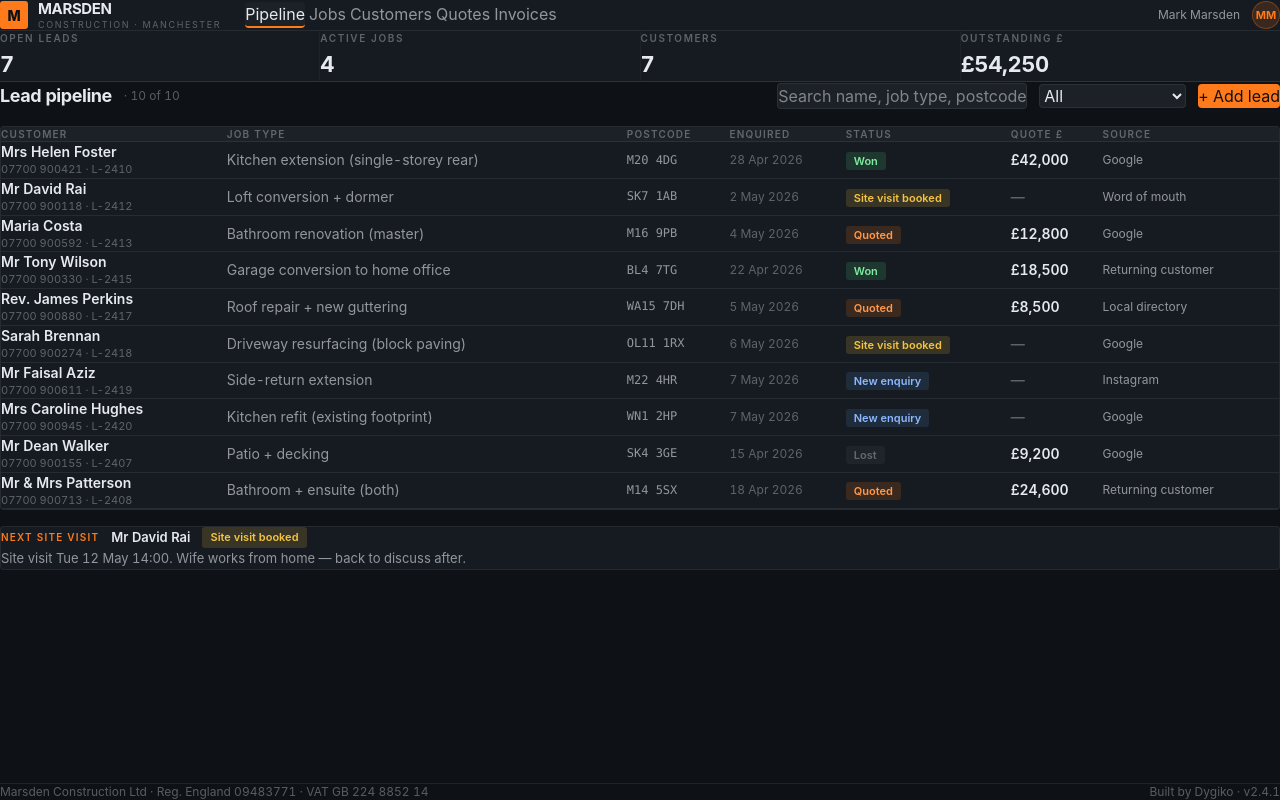
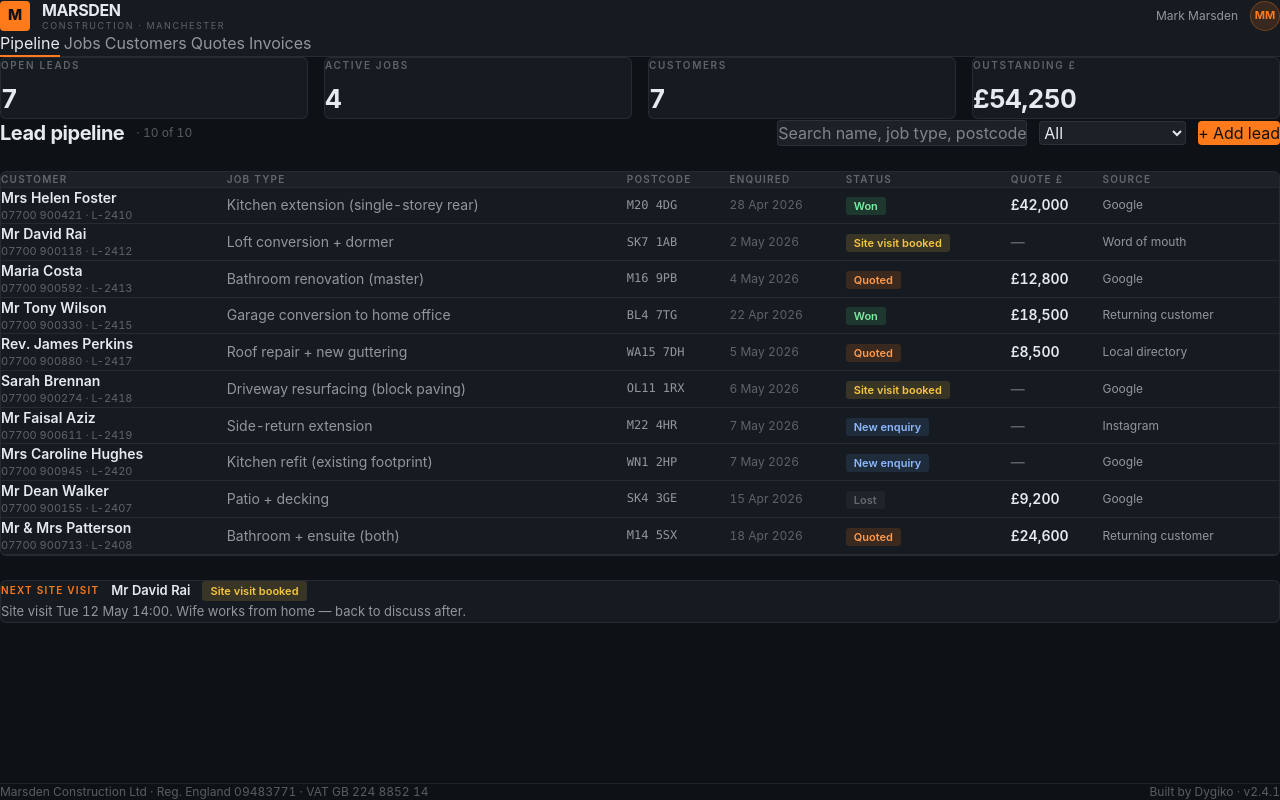
Before and after one commit to samdygiko/marsden-crm, a Next.js app: page / in a window 1280 px wide. Built offline with nearby package versions, Linux system fonts and the light colour scheme.

Commit message:
Marsden CRM: roomier layout — max-width container + more padding

```diff
--- a/src/app/page.tsx
+++ b/src/app/page.tsx
@@ -173,60 +173,68 @@ export default function MarsdenCRM() {
   return (
     <div className="min-h-screen flex flex-col" style={{ background: "var(--bg)" }}>
       {/* Top bar */}
-      <header className="flex items-center gap-6 px-6 py-3" style={{ borderBottom: "1px solid var(--border)", background: "var(--panel)" }}>
-        <div className="flex items-center gap-2.5">
-          <div style={{ width: 28, height: 28, background: "var(--accent)", borderRadius: 3, display: "flex", alignItems: "center", justifyContent: "center", color: "#0E1217", fontWeight: 800, fontSize: 14, letterSpacing: "-0.02em" }}>
+      <header style={{ borderBottom: "1px solid var(--border)", background: "var(--panel)" }}>
+        <div className="max-w-7xl mx-auto flex items-center gap-8 px-8 py-4">
+          <div className="flex items-center gap-3">
+            <div style={{ width: 30, height: 30, background: "var(--accent)", borderRadius: 4, display: "flex", alignItems: "center", justifyContent: "center", color: "#0E1217", fontWeight: 800, fontSize: 15, letterSpacing: "-0.02em" }}>
               M
             </div>
             <div className="flex flex-col leading-tight">
-            <span className="font-bold tracking-tight" style={{ fontSize: 15 }}>MARSDEN</span>
+              <span className="font-bold tracking-tight" style={{ fontSize: 16 }}>MARSDEN</span>
               <span style={{ fontSize: 9, letterSpacing: "0.18em", textTransform: "uppercase", color: "var(--text-faint)" }}>Construction · Manchester</span>
             </div>
           </div>
 
-        <nav className="flex items-center gap-1 ml-2">
+          <div className="flex-1" />
+          <div className="flex items-center gap-3 text-xs" style={{ color: "var(--text-muted)" }}>
+            <span>Mark Marsden</span>
+            <div style={{ width: 30, height: 30, borderRadius: "50%", background: "rgba(255,122,26,0.15)", color: "var(--accent)", display: "flex", alignItems: "center", justifyContent: "center", fontSize: 11, fontWeight: 700, border: "1px solid rgba(255,122,26,0.3)" }}>
+              MM
+            </div>
+          </div>
+        </div>
+
+        {/* Tab nav — separate row, more space */}
+        <div className="max-w-7xl mx-auto px-8">
+          <nav className="flex items-center gap-1">
             {TABS.map((t) => (
               <button
                 key={t}
                 onClick={() => setTab(t)}
-              className="text-sm font-medium px-4 py-2 rounded-sm transition-colors"
+                className="text-sm font-medium px-4 py-3 transition-colors"
                 style={{
-                background: tab === t ? "var(--panel-2)" : "transparent",
+                  background: "transparent",
                   color: tab === t ? "var(--text)" : "var(--text-muted)",
                   borderBottom: tab === t ? "2px solid var(--accent)" : "2px solid transparent",
+                  marginBottom: -1,
                 }}
               >
                 {t}
               </button>
             ))}
           </nav>
-
-        <div className="flex-1" />
-        <div className="flex items-center gap-3 text-xs" style={{ color: "var(--text-muted)" }}>
-          <span>Mark Marsden</span>
-          <div style={{ width: 28, height: 28, borderRadius: "50%", background: "rgba(255,122,26,0.15)", color: "var(--accent)", display: "flex", alignItems: "center", justifyContent: "center", fontSize: 11, fontWeight: 700, border: "1px solid rgba(255,122,26,0.3)" }}>
-            MM
-          </div>
         </div>
       </header>
 
-      {/* Stats strip */}
-      <div className="grid grid-cols-2 md:grid-cols-4 gap-px" style={{ background: "var(--border)", borderBottom: "1px solid var(--border)" }}>
+      {/* Stats — inside main content width, with breathing room */}
+      <div className="max-w-7xl mx-auto w-full px-8 pt-8">
+        <div className="grid grid-cols-2 md:grid-cols-4 gap-4">
           {[
             { label: "Open leads", value: openLeadsCount },
             { label: "Active jobs", value: activeJobsCount },
             { label: "Customers", value: customersCount },
             { label: "Outstanding £", value: fmtMoney(totalOutstanding) },
           ].map((s) => (
-          <div key={s.label} className="px-6 py-4 flex flex-col gap-0.5" style={{ background: "var(--panel)" }}>
+            <div key={s.label} className="px-5 py-5 rounded-md flex flex-col gap-1.5" style={{ background: "var(--panel)", border: "1px solid var(--border)" }}>
               <span style={{ fontSize: 10, fontWeight: 600, letterSpacing: "0.16em", textTransform: "uppercase", color: "var(--text-faint)" }}>{s.label}</span>
-            <span style={{ fontSize: 22, fontWeight: 700, letterSpacing: "-0.02em" }}>{s.value}</span>
+              <span style={{ fontSize: 26, fontWeight: 700, letterSpacing: "-0.025em" }}>{s.value}</span>
             </div>
           ))}
         </div>
+      </div>
 
-      {/* Tab content */}
-      <main className="flex-1 px-6 py-5">
+      {/* Tab content — constrained width, generous padding */}
+      <main className="flex-1 max-w-7xl mx-auto w-full px-8 py-8">
         {tab === "Pipeline" && <PipelineTab />}
         {tab === "Jobs" && <JobsTab />}
         {tab === "Customers" && <CustomersTab />}
@@ -234,9 +242,11 @@ export default function MarsdenCRM() {
         {tab === "Invoices" && <InvoicesTab />}
       </main>
 
-      <footer className="px-6 py-3 text-xs flex items-center justify-between" style={{ borderTop: "1px solid var(--border)", color: "var(--text-faint)" }}>
+      <footer style={{ borderTop: "1px solid var(--border)", color: "var(--text-faint)" }}>
+        <div className="max-w-7xl mx-auto px-8 py-4 text-xs flex items-center justify-between flex-wrap gap-2">
           <span>Marsden Construction Ltd · Reg. England 09483771 · VAT GB 224 8852 14</span>
           <span>Built by Dygiko · v2.4.1</span>
+        </div>
       </footer>
     </div>
   );
@@ -257,9 +267,9 @@ function PipelineTab() {
   });
 
   return (
-    <div className="flex flex-col gap-4">
+    <div className="flex flex-col gap-6">
       <div className="flex items-center gap-3 flex-wrap">
-        <h2 className="text-lg font-bold tracking-tight">Lead pipeline</h2>
+        <h2 className="text-xl font-bold tracking-tight">Lead pipeline</h2>
         <span style={{ fontSize: 12, color: "var(--text-faint)" }}>· {filtered.length} of {LEADS.length}</span>
         <div className="flex-1" />
         <input
@@ -288,12 +298,12 @@ function PipelineTab() {
         </button>
       </div>
 
-      <div className="rounded-sm overflow-hidden" style={{ background: "var(--panel)", border: "1px solid var(--border)" }}>
+      <div className="rounded-md overflow-hidden" style={{ background: "var(--panel)", border: "1px solid var(--border)" }}>
         <table className="w-full text-sm">
           <thead>
             <tr style={{ background: "var(--panel-2)", borderBottom: "1px solid var(--border)" }}>
               {["Customer", "Job type", "Postcode", "Enquired", "Status", "Quote £", "Source"].map((h) => (
-                <th key={h} className="text-left py-2.5 px-4" style={{ fontSize: 10, fontWeight: 600, letterSpacing: "0.12em", textTransform: "uppercase", color: "var(--text-faint)" }}>
+                <th key={h} className="text-left py-3 px-5" style={{ fontSize: 10, fontWeight: 600, letterSpacing: "0.12em", textTransform: "uppercase", color: "var(--text-faint)" }}>
                   {h}
                 </th>
               ))}
@@ -301,15 +311,15 @@ function PipelineTab() {
           </thead>
           <tbody>
             {filtered.map((l) => (
-              <tr key={l.id} className="hover:bg-[rgba(255,255,255,0.02)]" style={{ borderBottom: "1px solid var(--border)" }}>
-                <td className="py-3 px-4">
+              <tr key={l.id} className="hover:bg-[rgba(255,255,255,0.025)] transition-colors" style={{ borderBottom: "1px solid var(--border)" }}>
+                <td className="py-4 px-5">
                   <div className="font-semibold">{l.name}</div>
                   <div style={{ fontSize: 11, color: "var(--text-faint)" }}>{l.phone} · {l.id}</div>
                 </td>
-                <td className="py-3 px-4" style={{ color: "var(--text-muted)" }}>{l.jobType}</td>
-                <td className="py-3 px-4" style={{ fontFamily: "ui-monospace, SFMono-Regular, Menlo, monospace", fontSize: 12, color: "var(--text-muted)" }}>{l.postcode}</td>
+                <td className="py-4 px-5" style={{ color: "var(--text-muted)" }}>{l.jobType}</td>
+                <td className="py-4 px-5" style={{ fontFamily: "ui-monospace, SFMono-Regular, Menlo, monospace", fontSize: 12, color: "var(--text-muted)" }}>{l.postcode}</td>
                 <td className="py-3 px-4 text-xs" style={{ color: "var(--text-faint)" }}>{fmtDate(l.enquiredOn)}</td>
-                <td className="py-3 px-4"><StatusPill status={l.status} /></td>
+                <td className="py-4 px-5"><StatusPill status={l.status} /></td>
                 <td className="py-3 px-4 font-semibold" style={{ color: l.value ? "var(--text)" : "var(--text-faint)" }}>{fmtMoney(l.value)}</td>
                 <td className="py-3 px-4 text-xs" style={{ color: "var(--text-muted)" }}>{l.source}</td>
               </tr>
@@ -323,7 +333,7 @@ function PipelineTab() {
         const featured = LEADS.find(l => l.status === "Site visit booked");
         if (!featured) return null;
         return (
-          <div className="rounded-sm p-4" style={{ background: "var(--panel)", border: "1px solid var(--border)" }}>
+          <div className="rounded-md p-5" style={{ background: "var(--panel)", border: "1px solid var(--border)" }}>
             <div className="flex items-center gap-3 mb-2">
               <span style={{ fontSize: 10, fontWeight: 600, letterSpacing: "0.12em", textTransform: "uppercase", color: "var(--accent)" }}>Next site visit</span>
               <span style={{ fontSize: 13, fontWeight: 600 }}>{featured.name}</span>
@@ -346,19 +356,19 @@ function JobsTab() {
   const completed = JOBS.filter(j => j.status === "Completed");
 
   return (
-    <div className="flex flex-col gap-6">
+    <div className="flex flex-col gap-10">
       <div>
-        <div className="flex items-center gap-3 mb-3">
-          <h2 className="text-lg font-bold tracking-tight">This week</h2>
+        <div className="flex items-center gap-3 mb-5">
+          <h2 className="text-xl font-bold tracking-tight">This week</h2>
           <span style={{ fontSize: 12, color: "var(--text-faint)" }}>· {active.length} live job{active.length !== 1 ? "s" : ""}</span>
           <div className="flex-1" />
           <button className="text-xs font-semibold px-3 py-1.5 rounded-sm" style={{ background: "var(--accent)", color: "#0E1217" }}>
             + Schedule job
           </button>
         </div>
-        <div className="grid grid-cols-1 lg:grid-cols-2 gap-3">
+        <div className="grid grid-cols-1 lg:grid-cols-2 gap-5">
           {active.map((j) => (
-            <div key={j.id} className="rounded-sm p-4 flex flex-col gap-2" style={{ background: "var(--panel)", border: "1px solid var(--border)" }}>
+            <div key={j.id} className="rounded-md p-5 flex flex-col gap-3" style={{ background: "var(--panel)", border: "1px solid var(--border)" }}>
               <div className="flex items-center justify-between gap-2">
                 <span style={{ fontSize: 10, fontWeight: 600, letterSpacing: "0.12em", textTransform: "uppercase", color: "var(--text-faint)" }}>{j.id}</span>
                 <StatusPill status={j.status} />
@@ -392,22 +402,22 @@ function JobsTab() {
       </div>
 
       <div>
-        <h2 className="text-lg font-bold tracking-tight mb-3">Recently completed</h2>
+        <h2 className="text-xl font-bold tracking-tight mb-5">Recently completed</h2>
         <div className="rounded-sm overflow-hidden" style={{ background: "var(--panel)", border: "1px solid var(--border)" }}>
           <table className="w-full text-sm">
             <thead>
               <tr style={{ background: "var(--panel-2)", borderBottom: "1px solid var(--border)" }}>
                 {["Customer", "Job", "Postcode", "Finished", "Value"].map((h) => (
-                  <th key={h} className="text-left py-2.5 px-4" style={{ fontSize: 10, fontWeight: 600, letterSpacing: "0.12em", textTransform: "uppercase", color: "var(--text-faint)" }}>{h}</th>
+                  <th key={h} className="text-left py-3 px-5" style={{ fontSize: 10, fontWeight: 600, letterSpacing: "0.12em", textTransform: "uppercase", color: "var(--text-faint)" }}>{h}</th>
                 ))}
               </tr>
             </thead>
             <tbody>
               {completed.map((j) => (
-                <tr key={j.id} className="hover:bg-[rgba(255,255,255,0.02)]" style={{ borderBottom: "1px solid var(--border)" }}>
+                <tr key={j.id} className="hover:bg-[rgba(255,255,255,0.025)] transition-colors" style={{ borderBottom: "1px solid var(--border)" }}>
                   <td className="py-3 px-4 font-semibold">{j.customer}</td>
-                  <td className="py-3 px-4" style={{ color: "var(--text-muted)" }}>{j.type}</td>
-                  <td className="py-3 px-4" style={{ fontFamily: "ui-monospace, monospace", fontSize: 12, color: "var(--text-muted)" }}>{j.postcode}</td>
+                  <td className="py-4 px-5" style={{ color: "var(--text-muted)" }}>{j.type}</td>
+                  <td className="py-4 px-5" style={{ fontFamily: "ui-monospace, monospace", fontSize: 12, color: "var(--text-muted)" }}>{j.postcode}</td>
                   <td className="py-3 px-4 text-xs" style={{ color: "var(--text-faint)" }}>{fmtDate(j.end)}</td>
                   <td className="py-3 px-4 font-semibold">{fmtMoney(j.value)}</td>
                 </tr>
@@ -430,7 +440,7 @@ function CustomersTab() {
   return (
     <div className="flex flex-col gap-4">
       <div className="flex items-center gap-3 flex-wrap">
-        <h2 className="text-lg font-bold tracking-tight">Customers</h2>
+        <h2 className="text-xl font-bold tracking-tight">Customers</h2>
         <span style={{ fontSize: 12, color: "var(--text-faint)" }}>· {filtered.length} of {CUSTOMERS.length} · {fmtMoney(totalLifetime)} lifetime value</span>
         <div className="flex-1" />
         <input
@@ -446,9 +456,9 @@ function CustomersTab() {
         </button>
       </div>
 
-      <div className="grid grid-cols-1 md:grid-cols-2 lg:grid-cols-3 gap-3">
+      <div className="grid grid-cols-1 md:grid-cols-2 lg:grid-cols-3 gap-5">
         {filtered.map((c) => (
-          <div key={c.id} className="rounded-sm p-4 flex flex-col gap-2" style={{ background: "var(--panel)", border: "1px solid var(--border)" }}>
+          <div key={c.id} className="rounded-md p-5 flex flex-col gap-3" style={{ background: "var(--panel)", border: "1px solid var(--border)" }}>
             <div className="flex items-center justify-between">
               <div className="font-semibold">{c.name}</div>
               <span style={{ fontSize: 10, color: "var(--text-faint)" }}>{c.id}</span>
@@ -491,7 +501,7 @@ function QuotesTab() {
   return (
     <div className="flex flex-col gap-4">
       <div className="flex items-center gap-3 flex-wrap">
-        <h2 className="text-lg font-bold tracking-tight">Quotes</h2>
+        <h2 className="text-xl font-bold tracking-tight">Quotes</h2>
         <span style={{ fontSize: 12, color: "var(--text-faint)" }}>· {fmtMoney(pendingTotal)} pending</span>
         <div className="flex-1" />
         <select
@@ -511,23 +521,23 @@ function QuotesTab() {
         </button>
       </div>
 
-      <div className="rounded-sm overflow-hidden" style={{ background: "var(--panel)", border: "1px solid var(--border)" }}>
+      <div className="rounded-md overflow-hidden" style={{ background: "var(--panel)", border: "1px solid var(--border)" }}>
         <table className="w-full text-sm">
           <thead>
             <tr style={{ background: "var(--panel-2)", borderBottom: "1px solid var(--border)" }}>
               {["Quote #", "Customer", "Job", "Sent", "Status", "Amount"].map((h) => (
-                <th key={h} className="text-left py-2.5 px-4" style={{ fontSize: 10, fontWeight: 600, letterSpacing: "0.12em", textTransform: "uppercase", color: "var(--text-faint)" }}>{h}</th>
+                <th key={h} className="text-left py-3 px-5" style={{ fontSize: 10, fontWeight: 600, letterSpacing: "0.12em", textTransform: "uppercase", color: "var(--text-faint)" }}>{h}</th>
               ))}
             </tr>
           </thead>
           <tbody>
             {filtered.map((q) => (
-              <tr key={q.id} className="hover:bg-[rgba(255,255,255,0.02)]" style={{ borderBottom: "1px solid var(--border)" }}>
-                <td className="py-3 px-4" style={{ fontFamily: "ui-monospace, monospace", fontSize: 12, color: "var(--text-muted)" }}>{q.id}</td>
+              <tr key={q.id} className="hover:bg-[rgba(255,255,255,0.025)] transition-colors" style={{ borderBottom: "1px solid var(--border)" }}>
+                <td className="py-4 px-5" style={{ fontFamily: "ui-monospace, monospace", fontSize: 12, color: "var(--text-muted)" }}>{q.id}</td>
                 <td className="py-3 px-4 font-semibold">{q.customer}</td>
-                <td className="py-3 px-4" style={{ color: "var(--text-muted)" }}>{q.job}</td>
+                <td className="py-4 px-5" style={{ color: "var(--text-muted)" }}>{q.job}</td>
                 <td className="py-3 px-4 text-xs" style={{ color: "var(--text-faint)" }}>{fmtDate(q.sentOn)}</td>
-                <td className="py-3 px-4"><StatusPill status={q.status} /></td>
+                <td className="py-4 px-5"><StatusPill status={q.status} /></td>
                 <td className="py-3 px-4 font-semibold">{fmtMoney(q.amount)}</td>
               </tr>
             ))}
@@ -548,46 +558,46 @@ function InvoicesTab() {
   return (
     <div className="flex flex-col gap-4">
       <div className="flex items-center gap-3 flex-wrap">
-        <h2 className="text-lg font-bold tracking-tight">Invoices</h2>
+        <h2 className="text-xl font-bold tracking-tight">Invoices</h2>
         <div className="flex-1" />
         <button className="text-xs font-semibold px-3 py-1.5 rounded-sm" style={{ background: "var(--accent)", color: "#0E1217" }}>
           + Raise invoice
         </button>
       </div>
 
-      <div className="grid grid-cols-1 md:grid-cols-3 gap-3">
-        <div className="rounded-sm p-4" style={{ background: "var(--panel)", border: "1px solid var(--border)" }}>
+      <div className="grid grid-cols-1 md:grid-cols-3 gap-5">
+        <div className="rounded-md p-5" style={{ background: "var(--panel)", border: "1px solid var(--border)" }}>
           <div style={{ fontSize: 10, fontWeight: 600, letterSpacing: "0.12em", textTransform: "uppercase", color: "var(--text-faint)" }}>Outstanding</div>
           <div className="font-bold mt-1" style={{ fontSize: 24, letterSpacing: "-0.02em" }}>{fmtMoney(outstanding)}</div>
         </div>
-        <div className="rounded-sm p-4" style={{ background: "var(--panel)", border: "1px solid rgba(239,68,68,0.3)" }}>
+        <div className="rounded-md p-5" style={{ background: "var(--panel)", border: "1px solid rgba(239,68,68,0.3)" }}>
           <div style={{ fontSize: 10, fontWeight: 600, letterSpacing: "0.12em", textTransform: "uppercase", color: "#FF8888" }}>Overdue</div>
           <div className="font-bold mt-1" style={{ fontSize: 24, letterSpacing: "-0.02em", color: "#FF8888" }}>{fmtMoney(overdue)}</div>
         </div>
-        <div className="rounded-sm p-4" style={{ background: "var(--panel)", border: "1px solid var(--border)" }}>
+        <div className="rounded-md p-5" style={{ background: "var(--panel)", border: "1px solid var(--border)" }}>
           <div style={{ fontSize: 10, fontWeight: 600, letterSpacing: "0.12em", textTransform: "uppercase", color: "var(--text-faint)" }}>Paid this month</div>
           <div className="font-bold mt-1" style={{ fontSize: 24, letterSpacing: "-0.02em", color: "#7FECA1" }}>{fmtMoney(paidThisMonth)}</div>
         </div>
       </div>
 
-      <div className="rounded-sm overflow-hidden" style={{ background: "var(--panel)", border: "1px solid var(--border)" }}>
+      <div className="rounded-md overflow-hidden" style={{ background: "var(--panel)", border: "1px solid var(--border)" }}>
         <table className="w-full text-sm">
           <thead>
             <tr style={{ background: "var(--panel-2)", borderBottom: "1px solid var(--border)" }}>
               {["Invoice #", "Customer", "Job", "Raised", "Due", "Status", "Amount"].map((h) => (
-                <th key={h} className="text-left py-2.5 px-4" style={{ fontSize: 10, fontWeight: 600, letterSpacing: "0.12em", textTransform: "uppercase", color: "var(--text-faint)" }}>{h}</th>
+                <th key={h} className="text-left py-3 px-5" style={{ fontSize: 10, fontWeight: 600, letterSpacing: "0.12em", textTransform: "uppercase", color: "var(--text-faint)" }}>{h}</th>
               ))}
             </tr>
           </thead>
           <tbody>
             {INVOICES.map((i) => (
-              <tr key={i.id} className="hover:bg-[rgba(255,255,255,0.02)]" style={{ borderBottom: "1px solid var(--border)" }}>
-                <td className="py-3 px-4" style={{ fontFamily: "ui-monospace, monospace", fontSize: 12, color: "var(--text-muted)" }}>{i.id}</td>
+              <tr key={i.id} className="hover:bg-[rgba(255,255,255,0.025)] transition-colors" style={{ borderBottom: "1px solid var(--border)" }}>
+                <td className="py-4 px-5" style={{ fontFamily: "ui-monospace, monospace", fontSize: 12, color: "var(--text-muted)" }}>{i.id}</td>
                 <td className="py-3 px-4 font-semibold">{i.customer}</td>
-                <td className="py-3 px-4" style={{ color: "var(--text-muted)" }}>{i.job}</td>
+                <td className="py-4 px-5" style={{ color: "var(--text-muted)" }}>{i.job}</td>
                 <td className="py-3 px-4 text-xs" style={{ color: "var(--text-faint)" }}>{fmtDate(i.raisedOn)}</td>
                 <td className="py-3 px-4 text-xs" style={{ color: i.status === "Overdue" ? "#FF8888" : "var(--text-faint)" }}>{fmtDate(i.dueOn)}</td>
-                <td className="py-3 px-4"><StatusPill status={i.status} /></td>
+                <td className="py-4 px-5"><StatusPill status={i.status} /></td>
                 <td className="py-3 px-4 font-semibold">{fmtMoney(i.amount)}</td>
               </tr>
             ))}
```
Lines whose indentation alone changed are shown as unchanged.
